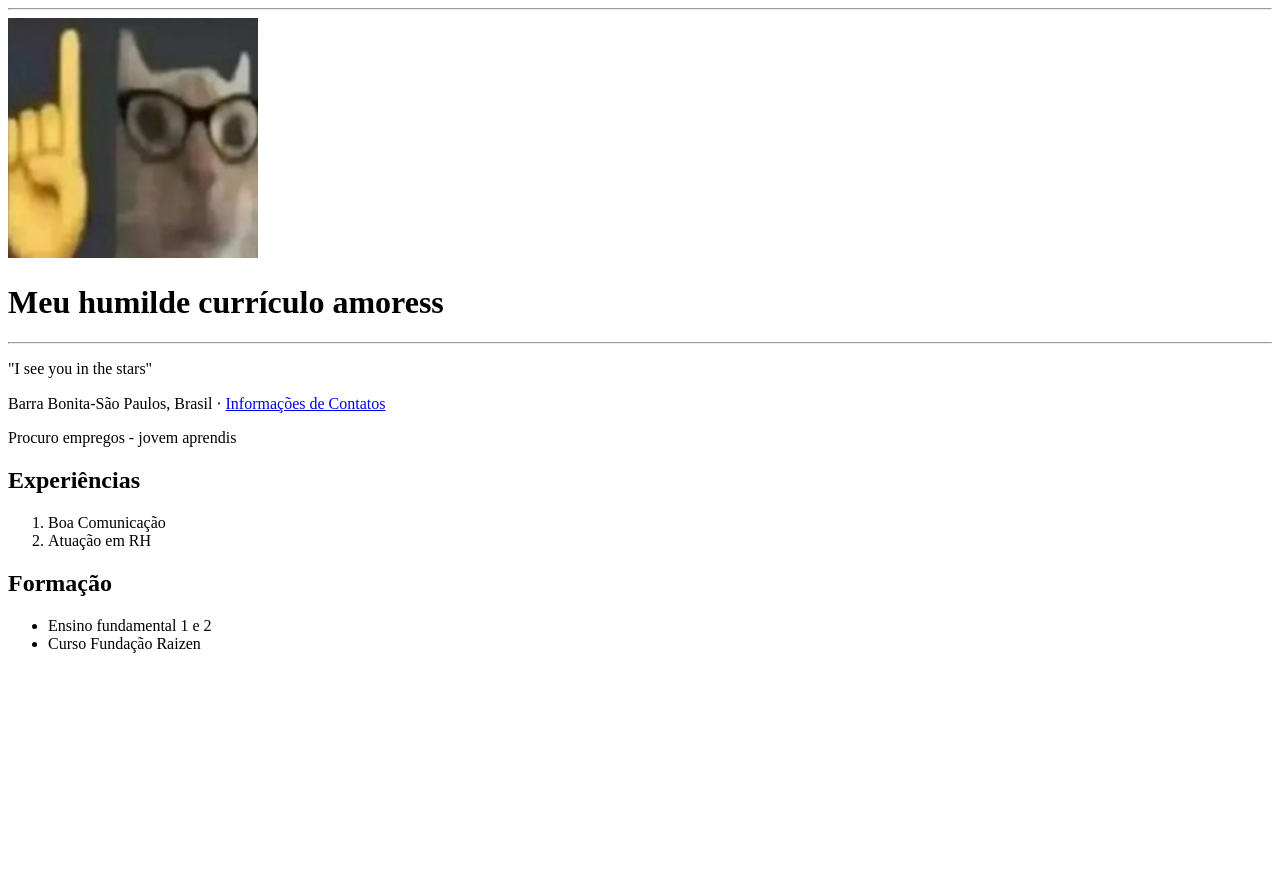
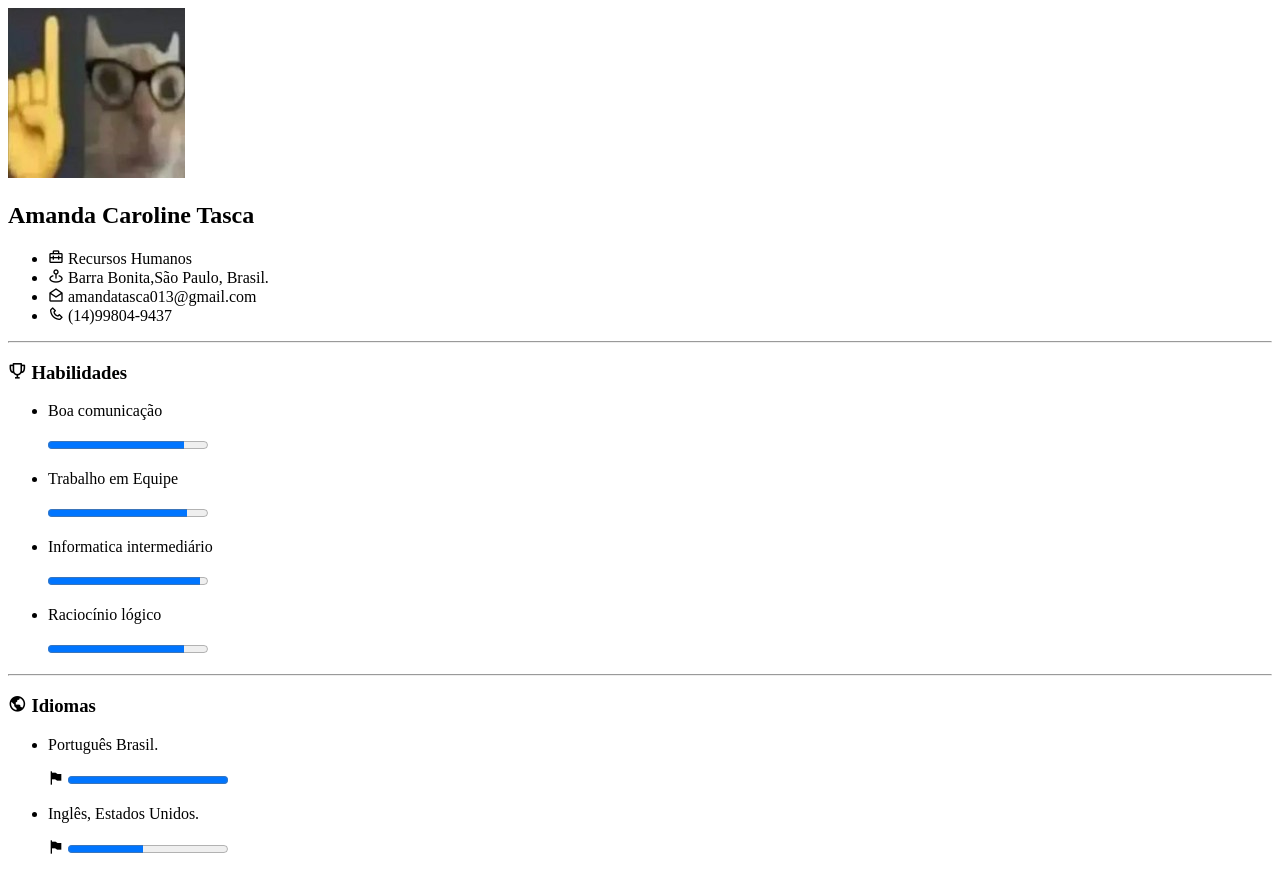
Before and after one commit to AmandaTasca/Curriculo-simples, a plain HTML site: page index.html in a window 1280 px wide. Before the commit the page ends 800 px from the top, so only its background shows below. Drawn offline with nearby package versions, Linux system fonts and the light colour scheme; files that its build step writes are made by us from their sources.

Commit message:
atualização do currículo

```diff
--- a/css/style.css
+++ b/css/style.css
@@ -0,0 +1,3 @@
+.left {
+
+}
--- a/index.html
+++ b/index.html
@@ -4,26 +4,72 @@
     <meta charset="UTF-8">
     <meta name="viewport" content="width=device-width, initial-scale=1.0">
     <title>Amanda Caroline Tasca</title>
+    <link href='https://unpkg.com/boxicons@2.1.4/css/boxicons.min.css' rel='stylesheet'>
+    <link rel="shortcut icon" href="img/bx-ghost.svg" type="image/x-icon">
+    <link rel="stylesheet" href="style.css">
+
 </head>
 <body>
-    <hr>
-   <img src="/img/gatinho nerdola.jpg" alt="Foto de um gatinho com óculos e uma mão levantada." width="250">
-   <h1> Meu humilde currículo amoress</h1>
-   <hr>
-   <p> "I see you in the stars"</p>
-   <span> Barra Bonita-São Paulos</span>,
-   <spam>Brasil</spam> &sdot;
-   <a href="#">Informações de Contatos</a>
-  <p>Procuro empregos - jovem aprendis</p>
-  <h2>Experiências</h2>
-  <ol>
-      <li>Boa Comunicação</li>
-      <li>Atuação em RH</li>
-  </ol>
-  <h2> Formação</h2>
-  <ul>
-    <li> Ensino fundamental 1 e 2</li>
-    <li>Curso Fundação Raizen</li>
-  </ul>
+  <main>
+    <section class="left">
+     <div class="left-image">
+      <img src="img/gatinho nerdola.jpg" alt="Foto de Perfil">
+      <h1> Amanda Caroline Tasca</h1>
+     </div>
+     <div class="personal">
+      <ul>
+        <li><i class='bx bx-briefcase-alt-2'></i> Recursos Humanos</li>
+        <li><i class='bx bx-map-pin'></i> Barra Bonita,São Paulo, Brasil. </li>
+        <li><i class='bx bx-envelope-open' ></i> amandatasca013@gmail.com</li>
+        <li><i class='bx bx-phone'></i> (14)99804-9437</li>
+      </ul>
+     </div>
+     <hr>
+     <div class="skill">
+      <h3><i class='bx bx-trophy'></i> Habilidades</h3>
+      <ul>
+        <li>
+          <p> Boa comunicação </p>
+          <progress max="100" value="85"></progress>
+        </li>
+        <li>
+          <p> Trabalho em Equipe </p>
+          <progress max="100" value="87"></progress>
+        </li>
+        <li>
+          <p> Informatica intermediário </p>
+          <progress max="100" value="95"></progress>
+        </li>
+        <li>
+          <p> Raciocínio lógico </p>
+          <progress max="100" value="85"></progress>
+        </li>
+
+      </ul>
+     </div>
+     <hr>
+     <div class="langueges">
+      <h3><i class='bx bx-world'></i> Idiomas</h3>
+      <ul>
+        <li>
+          <p> Português Brasil. </p><i class='bx bxs-flag-alt' ></i>
+          <progress max="100" value="100"></progress>
+        </li>
+        <li>
+          <p> Inglês, Estados Unidos. </p><i class='bx bxs-flag-alt' ></i>
+          <progress max="100" value="47"></progress>
+        </li>
+
+      </ul>
+     </div>
+
+    </section>
+    <section class="righit">
+
+    </section>
+ </main>
+  <footer>
+
+   </footer>
 </body>
 </html>
```
Also changed, not shown: img/bx-ghost.svg (added), img/bx-leaf (1).svg (added), img/bx-moon.svg (added), img/bx.flor.svg (added), img/bxs-castle.svg (added), img/bxs.vinho.svg (added), passos.txt.
